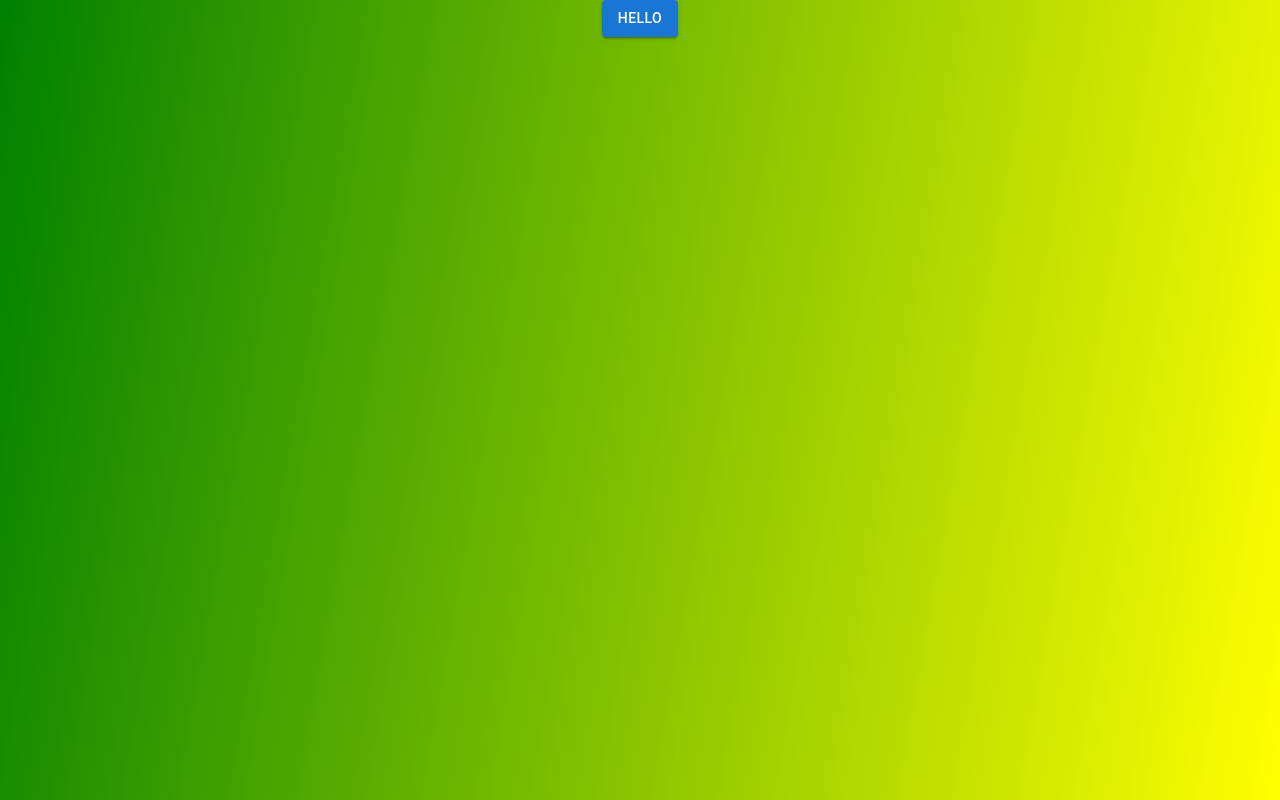
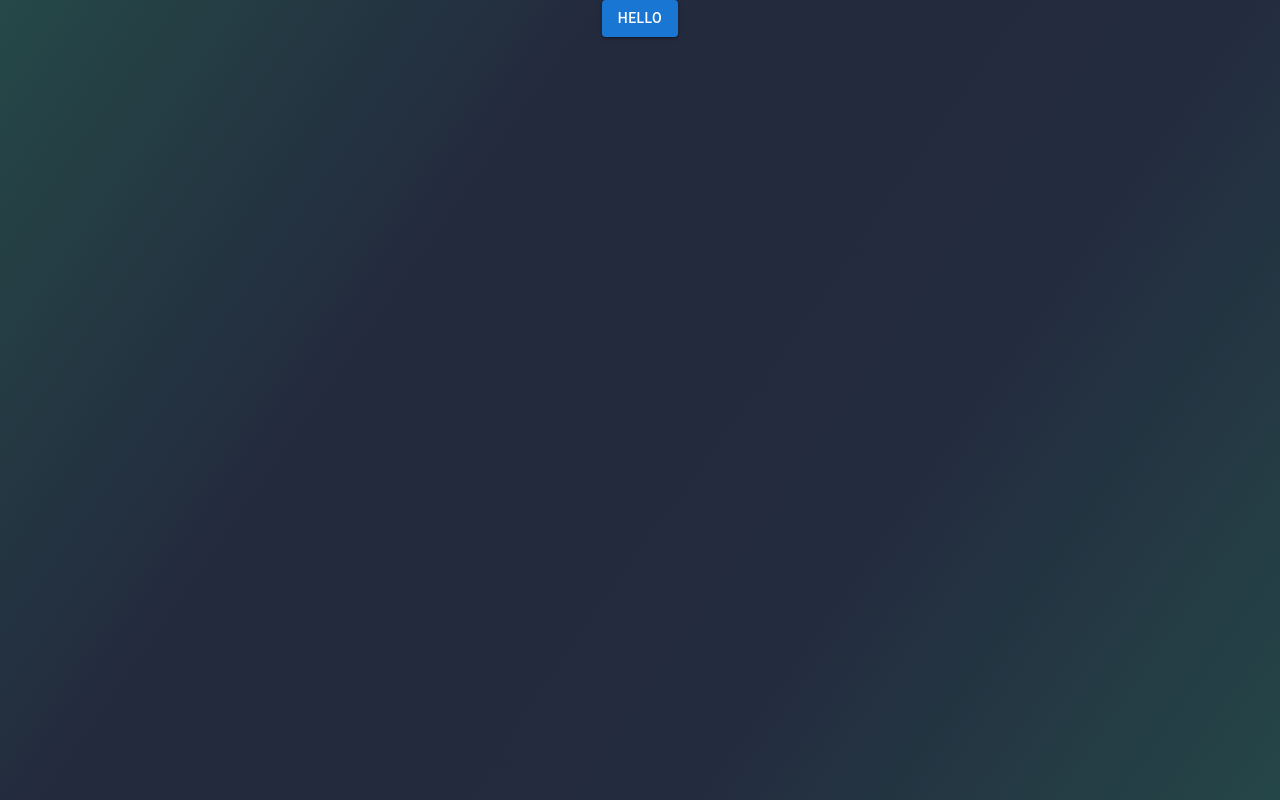
Before and after one commit to itaybober/White_Sauce, a React (Create React App) app: page / in a window 1280 px wide. Built offline with nearby package versions, Linux system fonts and the light colour scheme.

Commit message:
background (with Mia colors)

```diff
--- a/src/Achsaf_Folder/FirebaseTest.tsx
+++ b/src/Achsaf_Folder/FirebaseTest.tsx
@@ -2,11 +2,11 @@
 import './FireBaseTest.css';
 
 
-import {useState, useEffect } from "react";
+import { useState } from "react";
 import { db } from "./firebase-config";
 import { doc, getDoc, setDoc, onSnapshot } from "firebase/firestore"
 
-// TODO tell github to run npm install firebase
+// TODO for this to work run "npm install firebase" in the terminal
 
 
 
--- a/src/Components/Background.tsx
+++ b/src/Components/Background.tsx
@@ -3,7 +3,7 @@
 /*
     Background component, will add given gradient to any component
 
-    ex1: The following will give a default background
+    ex1: The following will give a default background (Mia Background)
 
                 <Background>
                     <Dugma/>
@@ -12,9 +12,9 @@
      ex2: you can change the colors, and angle as follows
 
             angle - angle of the gradient line
-            color1/color2 - the color to change (must be a string properly formatted)
+            colors - the color to change (must be a string properly formatted)
 
-                <Background angle={100} color1={"green"} color2={"rgba(210,100,43,50)"}>
+                <Background angle={100} colors={"black,yellow,red,#db7093"}>
                    <Dugma />
                 </Background>
 
@@ -23,12 +23,12 @@
 
 
 // @ts-ignore
-function Background({children, angle = 180 , color1 = "blue" , color2 = "black" } ) {
-    console.log("angle:", angle);
-    console.log("color1:", color1);
-    console.log("color2:", color2);
+function Background({children, angle = 125 , colors = "#254848,#232A3D,#232B3E,#254648"} ) {
 
-    const gradient = "linear-gradient("+angle+"deg, "+color1+", "+color2+")";
+    console.log("angle: ", angle);
+    console.log("colors: ", colors);
+
+    const gradient = "linear-gradient("+angle+"deg, "+colors+")";
 
     return (
         <div style={{
--- a/src/Pages/Dugma.css
+++ b/src/Pages/Dugma.css
@@ -4,4 +4,5 @@
     display: flex;
     align-items: center;
     justify-content: center;
+
 }
--- a/src/index.tsx
+++ b/src/index.tsx
@@ -15,8 +15,8 @@ const root = ReactDOM.createRoot(
 
 root.render(
   <React.StrictMode>
-      <Background angle={100} color1={"green"} color2={"yellow"}>
-          <Dugma />
+      <Background>
+        <Dugma />
       </Background>
       {/*<App />*/}
   </React.StrictMode>
```
Also changed, not shown: src/Components/Background.css (deleted, +0 -9 lines), 1 other file (tests, documents, lock files or other folders).
